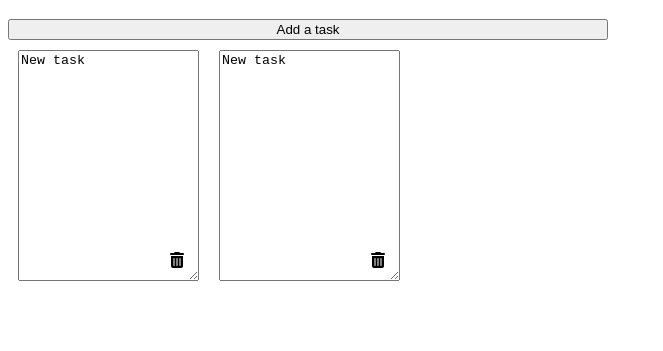
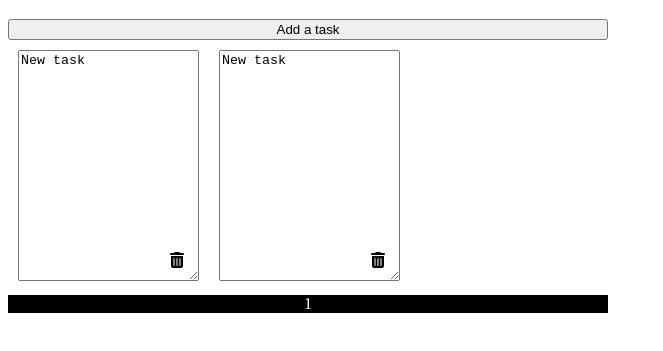
Before and after one commit to ginodalsasso/todo_list, a plain HTML site: page index.html in a window 1280 px wide. Both pictures are taken after a click on the button "Add a task". Shown: the part 61-412 px from the top of the page, without its empty margins (0-663 px from the left). Drawn offline with Linux system fonts and the light colour scheme.

Commit message:
final-commit

```diff
--- a/index.html
+++ b/index.html
@@ -18,37 +18,48 @@
                 <textarea class="task" maxlength="200" cols="20" rows="15">New task </textarea>
                 <span class="delBtn"><i class="fa fa-trash" aria-hidden="true"></i></span>
             </div>
-            <div class="counter"></div>
         </div>
-
+        <div class="counter"></div>  <!-- div crée pour le compteur  -->
     </div>
 
     <script>
-
         const addTask = document.getElementById('btn')
+        const addTodo = document.querySelector('.todoCard')
 
         const parent = document.getElementById('todoCards') //parent de todoCard
-        // const trash = document.querySelector('.delBtn')
+        const trash = document.querySelector('.delBtn')
+
+        //fonction me permettant de supprimer la dernière card
+        trash.addEventListener('click', function (){
+                addTodo.remove()
+                const cardsNumber = document.querySelectorAll('.todoCard').length // "longueur" de la div todoCard (nb de card)
+                counter.innerHTML = cardsNumber // Affichage de ma classe counter et du compteur
+
+            })
+
+
+        var counter = document.querySelector('.counter')
 
         addTask.addEventListener('click', function (){
-            const addTodo = document.querySelector('.todoCard')
 
             //nouvelle constante newcard qui aura pour valeur non pas l'élément box mais une copie, un clone de celui-ci grâce à la méthode cloneNode()
             const newCard = addTodo.cloneNode(true) //true si les enfants du noeud doivent aussi être clonés
+            const cardsNumber = document.querySelectorAll('.todoCard').length // "longueur" de la div todoCard (nb de card)
+            counter.innerHTML = cardsNumber // Affichage de ma classe counter et du compteur (incrémentation)
+
             // Sélection de l'élément ".delBtn" à l'intérieur de la nouvelle carte
-            const trash = newCard.querySelector('.delBtn');
+            const trash = newCard.querySelector('.delBtn')
             // Ajout de la nouvelle carte clonée à la fin du parent "todoCards"
             parent.appendChild(newCard)
-            //supprimer la carte lorsqu'on clique sur le bouton de suppression
+
+            //supprimer la new Card lorsqu'on clique sur le bouton de suppression
             trash.addEventListener('click', function (){
-            newCard.remove()
+                newCard.remove()
+                const cardsNumber = document.querySelectorAll('.todoCard').length // "longueur" de la div todoCard (nb de card)
+                 //décrémente à chaque suppression de Card
+                counter.innerHTML = cardsNumber // Affichage de ma classe counter et du compteur
             })
         })
-
-        //vSélection de la div class= counter
-        const counter = document.querySelector('.counter')
-
-
     </script>
 </body>
 </html>
--- a/style.css
+++ b/style.css
@@ -22,3 +22,12 @@ span {
 span i{
     cursor: pointer;
 }
+
+.counter{
+    background-color: black;
+    color: white;
+    width: 600px;
+    margin-top: 10px;
+    text-align: center;
+
+}
```
